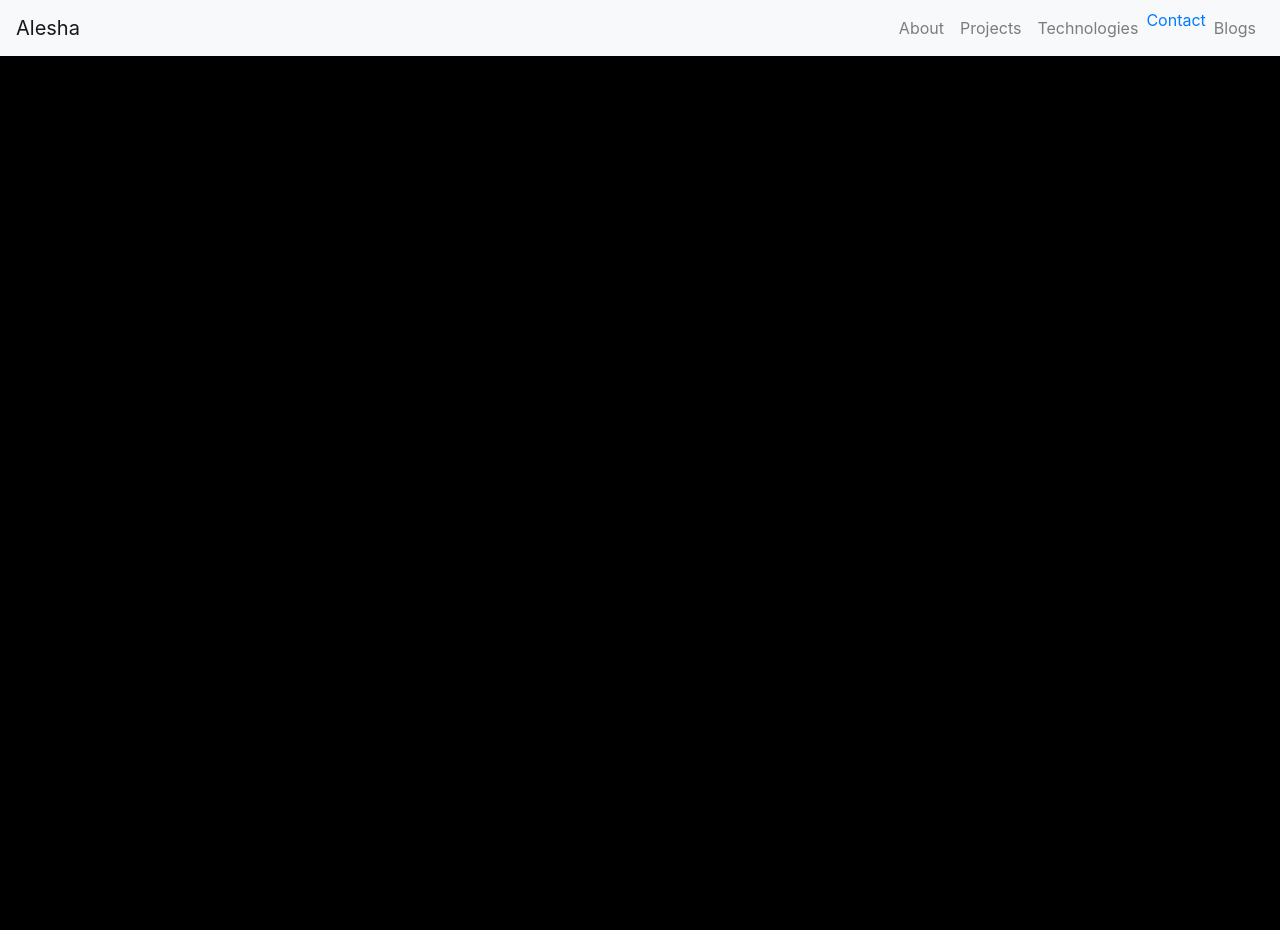
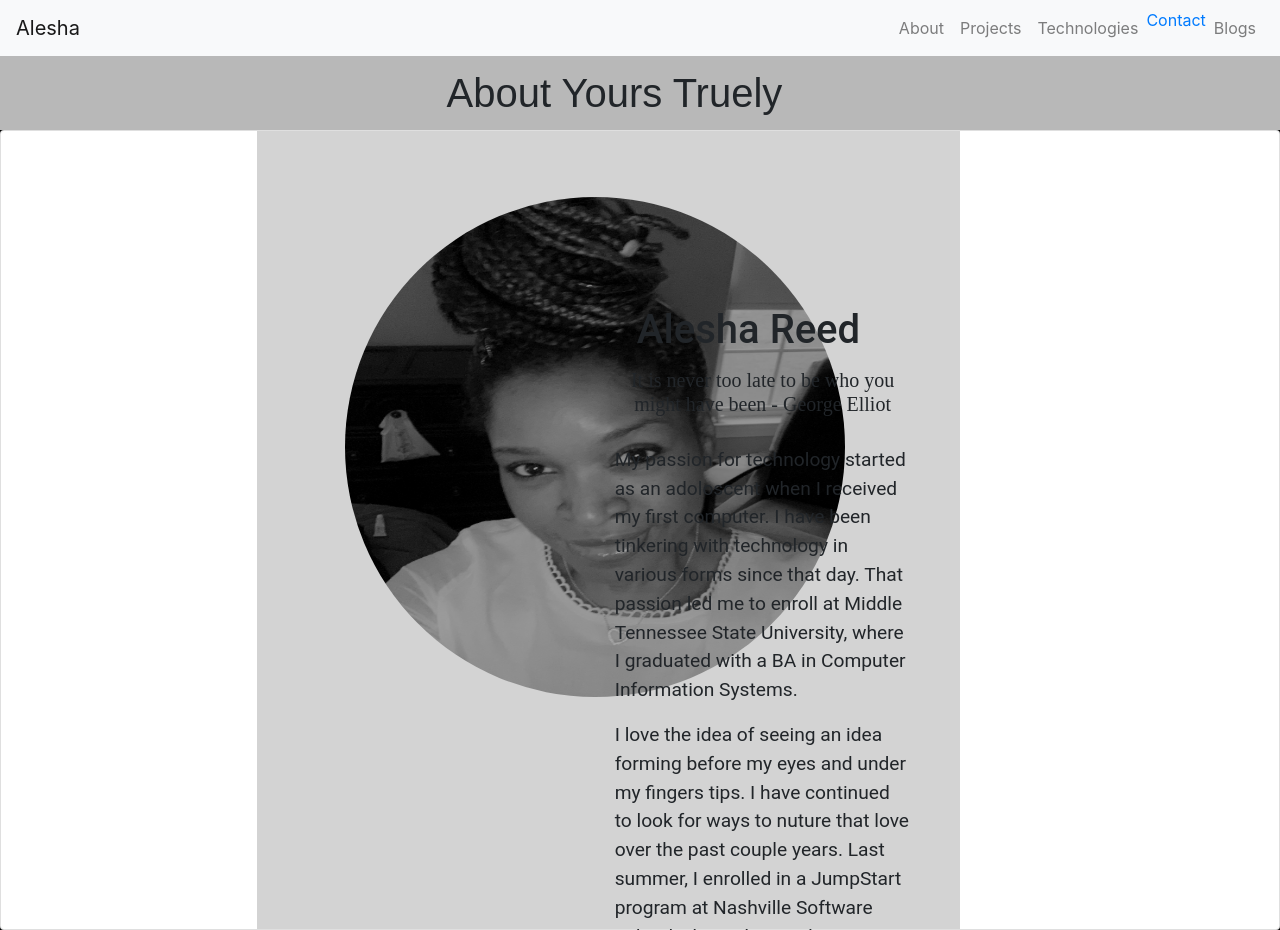
Before and after one commit to aleshakay/areed, a React (Create React App) app: page /About in a window 1280 px wide. Before the commit the page ends 800 px from the top, so only its background shows below. Built offline with nearby package versions, Linux system fonts and the light colour scheme; no server answers.

Commit message:
updated pages

```diff
--- a/src/App/App.js
+++ b/src/App/App.js
@@ -11,6 +11,7 @@ import Auth from '../components/pages/Auth/Auth';
 import NavBar from '../components/shared/NavBar/NavBar';
 import Home from '../components/pages/Home/Home';
 import Contact from '../components/pages/Contact/Contact';
+import About from '../components/pages/About/About';
 import './App.scss';
 
 
@@ -41,6 +42,7 @@ class App extends React.Component {
             <Switch>
               <Route path="/" exact component={Home} />
               <Route path="/Contact" exact component={Contact} />
+              <Route path="/About" exact component={About} />
             </Switch>
           </Router>
       </div>
--- a/src/App/App.scss
+++ b/src/App/App.scss
@@ -1,5 +1,6 @@
 .App {
   text-align: center;
+  height: 100%;
 }
 
 .App-logo {
--- /dev/null
+++ b/src/components/pages/About/About.js
@@ -0,0 +1,35 @@
+import React from 'react';
+import { Container, Card, CardTitle, CardText, CardImg, CardBody } from 'reactstrap';
+import './About.scss';
+import areed from '../../../assets/areed.jpeg';
+
+class About extends React.Component {
+  render() {
+    return (
+      <div className="About">
+      <Container className="AboutContainer">
+        <CardTitle className="AboutUsCardTitle"><h1>About Yours Truely</h1></CardTitle>
+          <Card className="AbtCard" >
+            <CardBody className="aboutuscardbody">
+            <div className="col-md-6">
+            <CardImg className="aboutpic" bottom width="50%" height="50%"src={areed} alt="Card image cap" />
+            </div>
+            <div className="col-md-6">
+              <CardTitle className="aboutUsCardName"><h1>Alesha Reed</h1></CardTitle>
+              <CardText className="Passions">
+                <h5 className="AboutGrowthQuote">It is never too late to be who you might have been - George Elliot </h5>
+                <p>My passion for technology started as an adoloscent when I received my first computer. I have been tinkering with technology in various forms since that day. That passion led me to enroll at Middle Tennessee State University, where I graduated with a BA in Computer Information Systems.</p>
+                <p>I love the idea of seeing an idea forming before my eyes and under my fingers tips.
+                I have continued to look for ways to nuture that love over the past couple years. Last summer, I enrolled in a JumpStart program at Nashville Software School where I began the process of nuturing that love for technical. I found a community of peers that shared that same love.  Months later I enrolled in the Full Stack Web Development Bootcamp and here I am.</p>
+                <p>Outside of technology, I have enjoyed photography. I take a great black and white photo, if I might so say myself. You can also find me doing any of the following equally important hobbies.</p>
+              </CardText>
+            </div>
+            </CardBody>
+          </Card>
+      </Container>
+      </div>
+    );
+  }
+}
+
+export default About;
--- /dev/null
+++ b/src/components/pages/About/About.scss
@@ -0,0 +1,77 @@
+.About{
+  height: 100%;
+}
+
+.AboutGrowthQuote{
+  text-align: center;
+  margin-left: 0;
+  margin-top: 5%;
+  margin-bottom: 10%;
+  font-family: cursive;
+}
+.AboutContainer{
+  max-width: 100%;
+  max-height: 100%;
+  min-height: 100vh;
+  overflow: hidden;
+  padding: 0em;
+  max-width: fit-content;
+  font-family: Roboto;
+  .card{
+    width: fit-content;
+
+    .Passions{
+      font-size: larger;
+      font-weight: 400;
+      margin-top: 1%;
+      padding-right: 14px;
+    }
+    .aboutuscardbody{
+      display: inline-flex;
+      text-align: left;
+      border-width: 4px;
+      margin-right: 25%;
+      margin-left: 20%;
+      background-color: lightgray;
+    }
+  }
+}
+.aboutUsCardName{
+  text-align: center;
+  margin-top: 50%;
+  padding-right: 10%;
+}
+.AboutUsCardTitle{
+  background-color: #b8b8b8;
+  margin: 0;
+  max-height: 100%;
+  padding-top: 1%;
+  padding-bottom: 1%;
+  font-family: fantasy;
+}
+.col-md-6{
+  display: inline;
+  padding-left: 1%;
+}
+.col-md-6{
+  display: inline;
+}
+
+
+.aboutpic{
+  //  object-fit: contain;
+   border-radius: 50%;
+   overflow: hidden;
+  //  position: relative;
+   margin: 15% 10% 0 20%;
+   width: 500px;
+   height: 500px;
+}
+
+.AbtCard{
+  height:100vh;
+}
+
+.ColSize{
+  max-width: 540px;
+}
--- a/src/components/shared/ContactInfo/ContactInfo.js
+++ b/src/components/shared/ContactInfo/ContactInfo.js
@@ -1,23 +1,31 @@
 import React from 'react';
 import { Jumbotron, Container, Button } from 'reactstrap';
-
 import './ContactInfo.scss';
 
-const ContactInfo = (props) => {
+class ContactInfo extends React.Component {
+  github() {
+    window.location.href = 'https://github.com/aleshakay';
+  }
+
+  linkedId() {
+    window.location.href = 'https://www.linkedin.com/in/alesha-reed/';
+  }
+
+  render() {
     return (
       <div>
         <Jumbotron fluid>
           <Container fluid>
             <h1 className="contactInfoDescription">Find me at... </h1>
-          <Button className="contactbtn" outline color="secondary" size="md">GitHub</Button>
-          <Button className="contactbtn" outline color="secondary" size="md">LinkedIn</Button>
-          <Button className="contactbtn" outline color="secondary" size="md">Email</Button>
+            <Button className="contactbtn" outline color="secondary" size="md" onClick={this.github}>GitHub</Button>
+            <Button className="contactbtn" outline color="secondary" size="md" onClick={this.linkedId}>LinkedIn</Button>
+            <Button className="contactbtn" outline color="secondary" size="md" >Email</Button>
             <Button className="contactbtn" outline color="secondary" size="md">Blog</Button>
             <Button className="contactbtn" outline color="secondary" size="md">Resume</Button>
           </Container>
         </Jumbotron>
       </div>
     );
-};
-
+  }
+}
 export default ContactInfo;
--- a/src/components/shared/HomeScreenJumbo/HomeScreenJumbo.js
+++ b/src/components/shared/HomeScreenJumbo/HomeScreenJumbo.js
@@ -2,21 +2,31 @@ import React from 'react';
 import { Jumbotron, Container, Button } from 'reactstrap';
 import './HomeScreenJumbo.scss';
 
-const HomeScreenJumbo = (props) => {
+class HomeScreenJumbo extends React.Component {
+  github(e) {
+    window.location.href = 'https://github.com/aleshakay';
+  }
+
+  linkedId(e) {
+    window.location.href = 'https://www.linkedin.com/in/alesha-reed/';
+  }
+
+  render() {
     return (
       <div>
         <Jumbotron fluid>
           <Container fluid>
             <h1 className="display-1">Alesha K Reed</h1>
             <p className="lead">Full Stack Software Developer</p>
-          <Button className="coverbtn" outline color="secondary" size="md">GitHub</Button>
-          <Button className="coverbtn" outline color="secondary" size="md">LinkedIn</Button>
+            <Button className="contactbtn" outline color="secondary" size="md" onClick={this.github}>GitHub</Button>
+            <Button className="contactbtn" outline color="secondary" size="md" onClick={this.linkedId}>LinkedIn</Button>
             <Button className="coverbtn" outline color="secondary" size="md">Email</Button>
             <Button className="coverbtn" outline color="secondary" size="md">Blog</Button>
           </Container>
         </Jumbotron>
       </div>
     );
-};
+  }
+}
 
 export default HomeScreenJumbo;
--- a/src/components/shared/HomeScreenJumbo/HomeScreenJumbo.scss
+++ b/src/components/shared/HomeScreenJumbo/HomeScreenJumbo.scss
@@ -1,10 +1,25 @@
  .coverbtn {
   margin: 4px;
   background-color:whitesmoke ;
+  font-size: 1rem;
 }
 
 .jumbotron{
   background-image: url("../../../assets/coffeecup.jpg");
   background-size: cover;
-  height: 100%;
+  max-height: 100&;
+  height: auto;
+
+  .container-fluid{
+    height: 100vh;
+  }
 }
+.lead{
+  font-size: 2rem;
+}
+
+.display-1{
+  display: inline;
+  padding-right: 0;
+  font-family: fantasy;
+}
--- a/src/styles/index.scss
+++ b/src/styles/index.scss
@@ -8,6 +8,8 @@ body {
   -webkit-font-smoothing: antialiased;
   -moz-osx-font-smoothing: grayscale;
   background-color: black;
+  max-height: 100%;
+  height: 100%;
 }
 
 code {
```
Also changed, not shown: src/assets/areed.jpeg (added). Lines whose indentation alone changed are shown as unchanged.
